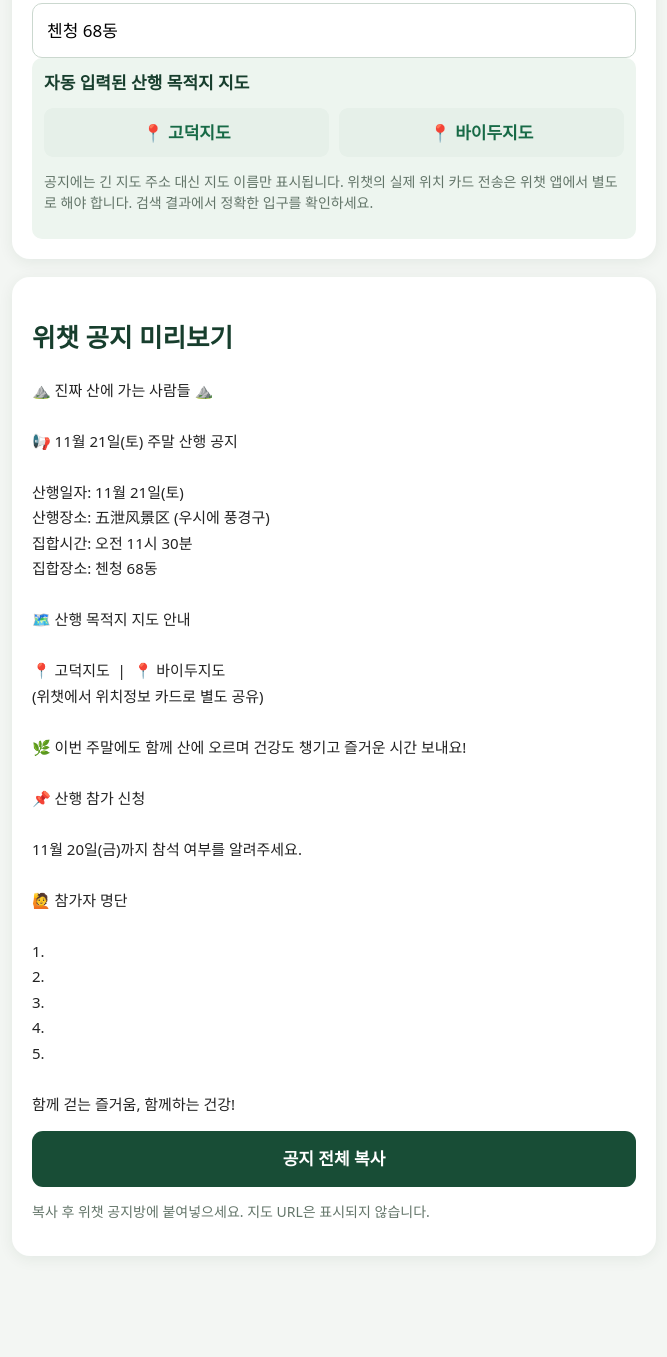
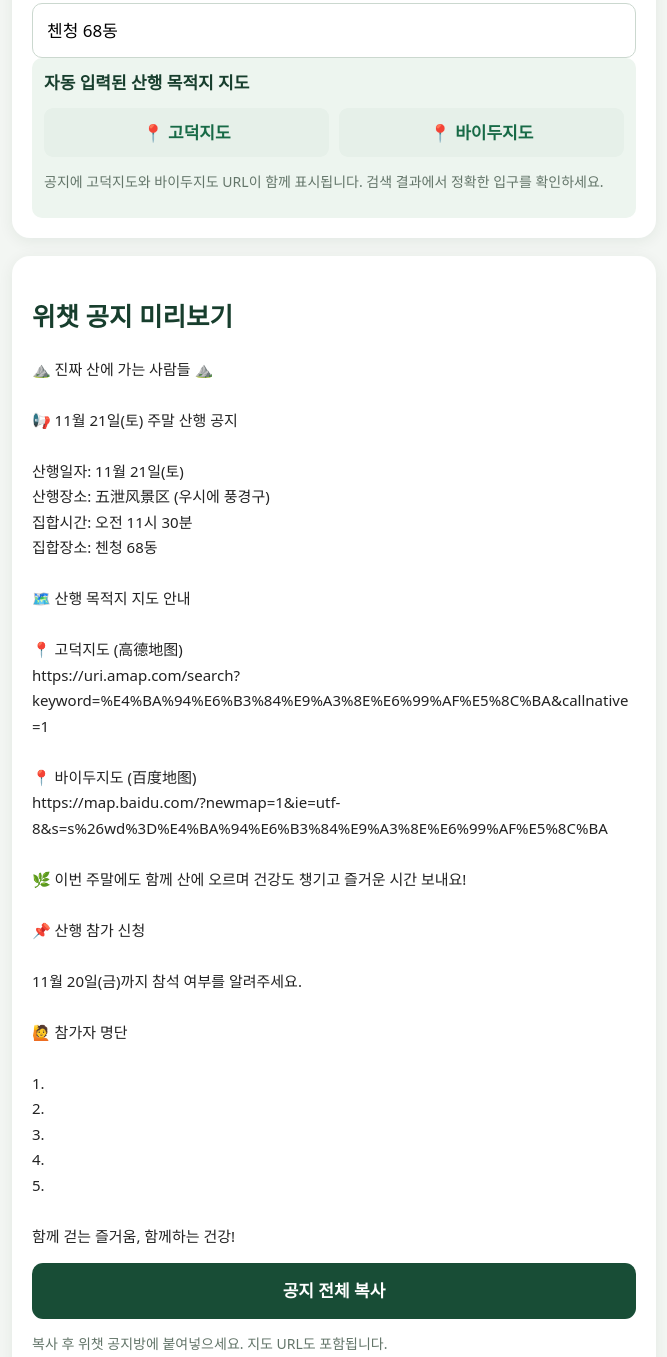
Before and after one commit to foryun74-web/-jinhua-hiking, a plain HTML site: page notice.html in a window 1280 px wide. Shown: the part 765-2122 px from the top of the page, without its empty margins (306-973 px from the left). Before the commit the page ends 2057 px from the top, so only its background shows below. Drawn offline with Linux system fonts and the light colour scheme.

Commit message:
Add files via upload

```diff
--- a/notice.html
+++ b/notice.html
@@ -35,11 +35,11 @@ pre{white-space:pre-wrap;overflow-wrap:anywhere;font:15px/1.7 system-ui,sans-ser
 <label for="meeting">집합장소</label><input id="meeting" value="첸청 68동">
 <div class="notice"><strong>자동 입력된 산행 목적지 지도</strong>
 <div class="links"><a id="amap" target="_blank" rel="noopener noreferrer">📍 고덕지도</a><a id="baidu" target="_blank" rel="noopener noreferrer">📍 바이두지도</a></div>
-<p class="muted">공지에는 긴 지도 주소 대신 지도 이름만 표시됩니다. 위챗의 실제 위치 카드 전송은 위챗 앱에서 별도로 해야 합니다. 검색 결과에서 정확한 입구를 확인하세요.</p></div>
+<p class="muted">공지에 고덕지도와 바이두지도 URL이 함께 표시됩니다. 검색 결과에서 정확한 입구를 확인하세요.</p></div>
 </section>
 <section class="card" id="result"><h2>위챗 공지 미리보기</h2><pre id="preview"></pre>
 <button id="copy" type="button">공지 전체 복사</button>
-<p class="muted" id="status" aria-live="polite">복사 후 위챗 공지방에 붙여넣으세요. 지도 URL은 표시되지 않습니다.</p></section>
+<p class="muted" id="status" aria-live="polite">복사 후 위챗 공지방에 붙여넣으세요. 지도 URL도 포함됩니다.</p></section>
 </main>
 <script>
 const ids=['place','ko','date','deadline','time','count','meeting'];
@@ -70,8 +70,11 @@ function update(){
 
 🗺️ 산행 목적지 지도 안내
 
-📍 고덕지도  |  📍 바이두지도
-(위챗에서 위치정보 카드로 별도 공유)
+📍 고덕지도 (高德地图)
+${a}
+
+📍 바이두지도 (百度地图)
+${b}
 
 🌿 이번 주말에도 함께 산에 오르며 건강도 챙기고 즐거운 시간 보내요!
 
```
